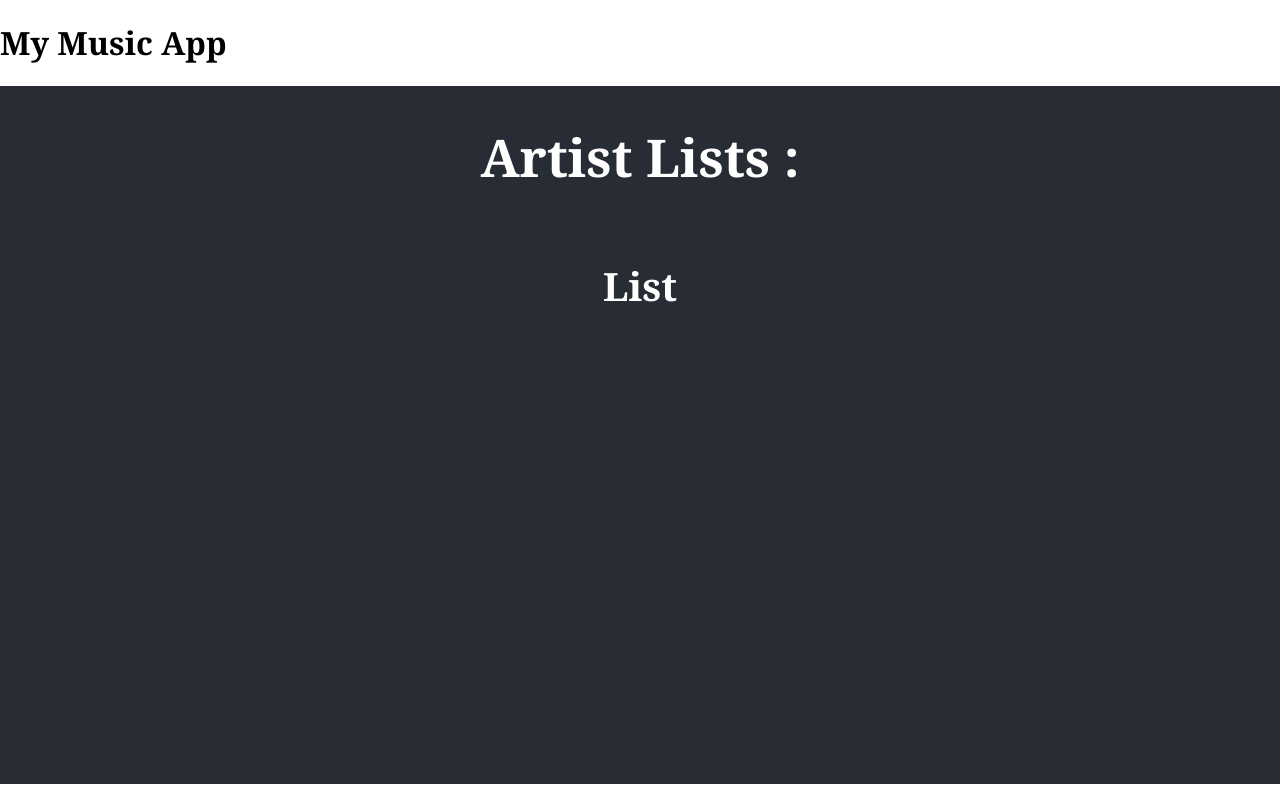
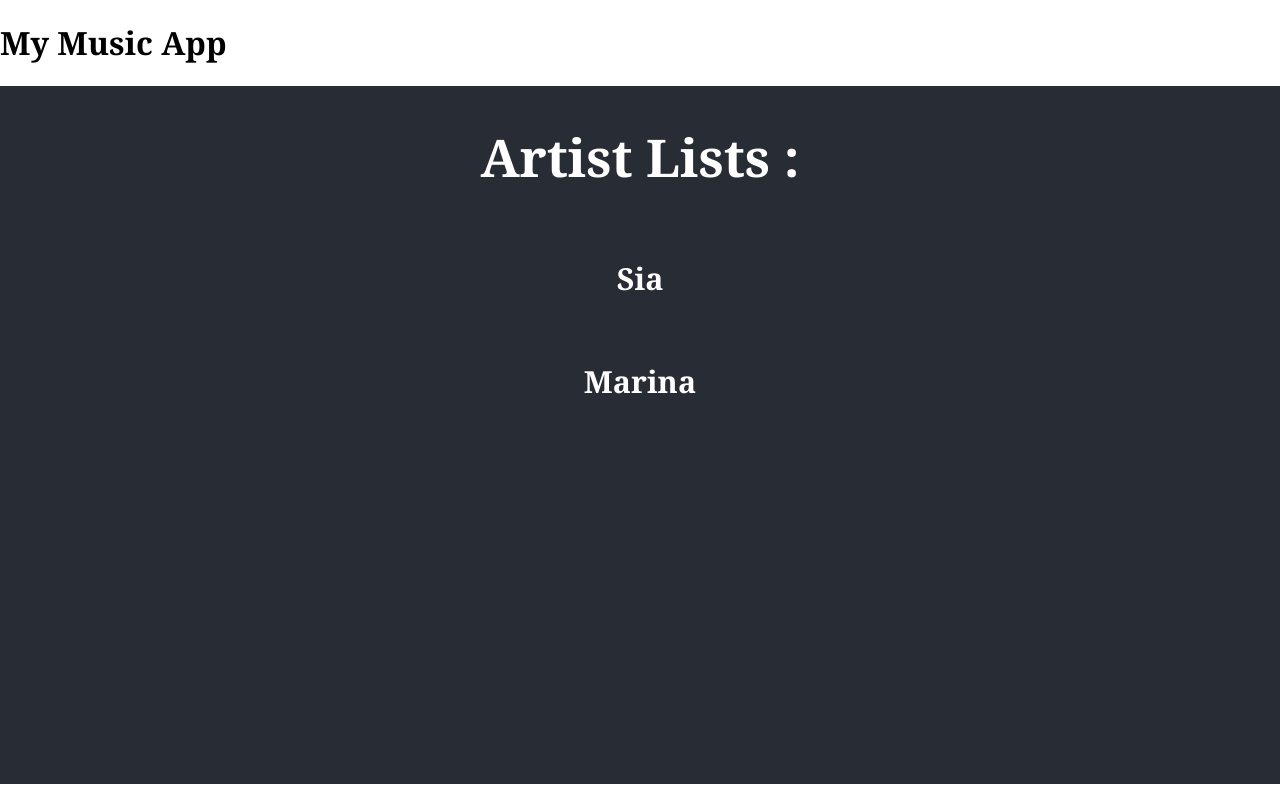
Before and after one commit to ahanwaar/my-music-app, a React (Create React App) app in the folder frontend/: page / in a window 1280 px wide. Built offline with nearby package versions, Linux system fonts and the light colour scheme.

Commit message:
Testing components

```diff
--- a/frontend/src/components/ArtistList.js
+++ b/frontend/src/components/ArtistList.js
@@ -1,8 +1,14 @@
 import React  from "react";
 
 function ArtistList() {
+    const  artists = ['Sia', 'Marina'];
+
     return(
-        <h2>List</h2>
+        <React.Fragment>
+            { artists.map( artist => {
+                return <h3>{artist}</h3>
+            })}
+         </React.Fragment>
     )
 }
 
```
Also changed, not shown: 1 other file (tests, documents, lock files or other folders).
